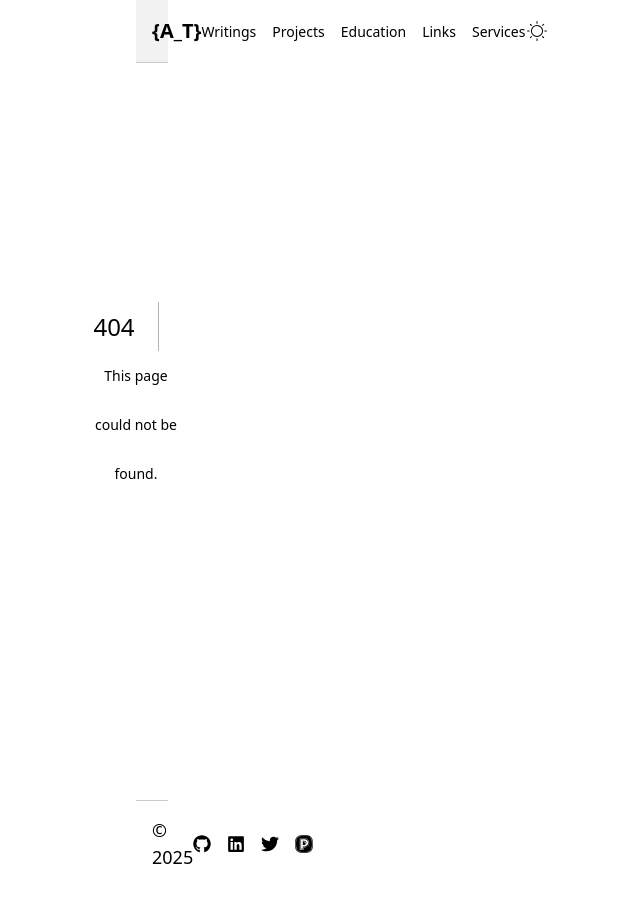
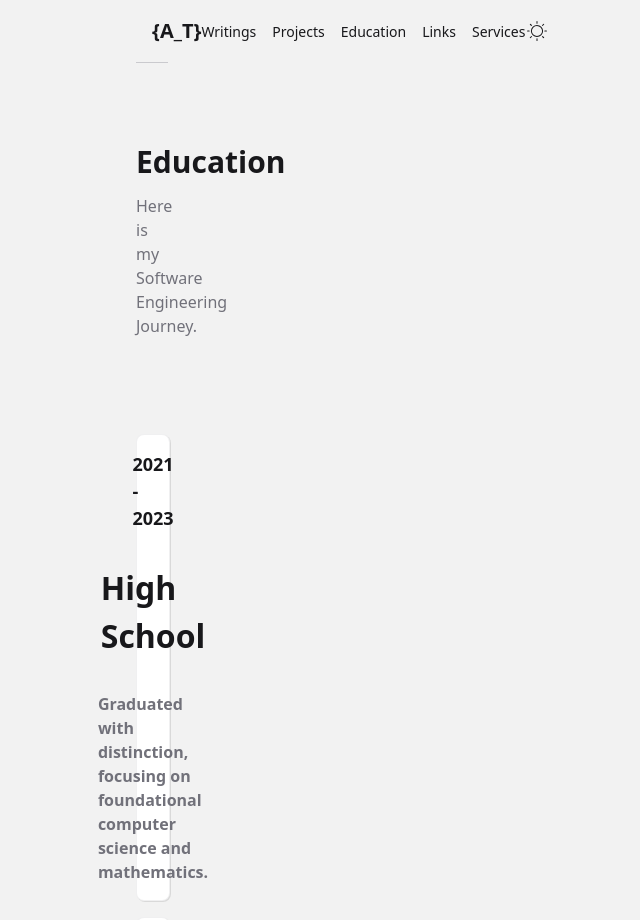
Before and after one commit to Arantisjr/my_portfolio, a Next.js app: page /education in a window 1280 px wide. Before the commit this address had no page. Shown: the top 920 px of the page, without its empty margins (504-1144 px from the left). Before the commit the page ends 887 px from the top, so only its background shows below. Built offline with nearby package versions, Linux system fonts and the light colour scheme.

Commit message:
finished the education page

```diff
--- /dev/null
+++ b/app/components/Education.jsx
@@ -0,0 +1,16 @@
+import { educationData } from "../data/education";
+import '../styles/Education.css'
+const Education = ({year, title, description}) => {
+  return (
+    <section>
+        <div className="education_main_container">
+            <p className="education_year">{year}</p>
+            <p className="education_title">{title}</p>
+            <p className="education_description">{description}</p>
+
+        </div>
+    </section>
+  )
+}
+
+export default Education
--- /dev/null
+++ b/app/data/education.js
@@ -0,0 +1,25 @@
+
+export const educationData =[
+    {
+
+        id:'1',
+        year:'2021 - 2023',
+        title: 'High School',
+        description: 'Graduated with distinction, focusing on foundational computer science and mathematics.'
+    },
+     {
+
+        id:'2',
+        year:'2025',
+        title: 'Software Engineering',
+        description: 'Enrolled in ispark Software Engineering foundation where i learned software engineering principles and web technologies.'
+    } ,
+     {
+
+        id:'3',
+        year:'2025',
+        title: 'Internship',
+        description: '#unknown'
+    }
+
+]
--- /dev/null
+++ b/app/education/page.tsx
@@ -0,0 +1,17 @@
+import Writting_nav from "../components/Writting_nav";
+import Education from '../components/Education';
+import { educationData } from "../data/education";
+
+export default function Home() {
+  return (
+   <>
+   <Writting_nav link_nav={'Education'} description_nav={"Here is my Software Engineering Journey. "} />
+   <div className="mt-[6rem] mb-[6rem]">
+   {
+educationData.map((e) => <Education {...e} key={e.id} />)
+   }
+
+   </div>
+    </>
+  );
+}
--- a/app/links/My_link.tsx
+++ b/app/links/My_link.tsx
@@ -5,7 +5,7 @@ import { LuMail } from "react-icons/lu";
 import Link from 'next/link';
 const My_link = () => {
   return (
-    <div className='flex flex-col gap-6 item-center mb-[20rem] '>
+    <div className='flex flex-col gap-6 item-center mb-[20rem] mt-[5rem] '>
       <div className="link_main_container">
         {
           my_socials.map((s) => <Socials {...s} key={s.id} />)  // Here, we're passing each social icon and name as props to the Socials component
--- a/app/page.tsx
+++ b/app/page.tsx
@@ -6,9 +6,12 @@ import Blogs from './components/Blogs';
 export default function Home() {
   return (
    <>
+   <div className="container">
+
    <HeroSection />
    <MainSection />
    <Blogs />
+   </div>
    </>
   );
 }
--- /dev/null
+++ b/app/styles/Education.css
@@ -0,0 +1,31 @@
+.education_main_container{
+    padding: 1rem;
+    background-color: var(--white);
+    border: 1px solid var(--border-color);
+    display: flex;
+    flex-direction: column;
+    align-items: center;
+    gap: 2rem;
+    font-weight: bold;
+    color: var(--text-color);
+    box-shadow: 1px 1px rgba(0,0,0,0.1);
+    transition: transform  0.5s ease-in-out;
+    border-radius: var(--border-radius);
+    margin-top: 1rem;
+    cursor: pointer;
+}
+.education_main_container:hover{
+    transform: scale(1.05);
+}
+.education_main_container .education_year{
+    color: var(--bold-text);
+    font-size: 18px;
+}
+.education_main_container .education_title{
+    font-size: 2rem;
+    color: var(--bold-text);
+
+}
+/* .education_description{
+
+} */
```
